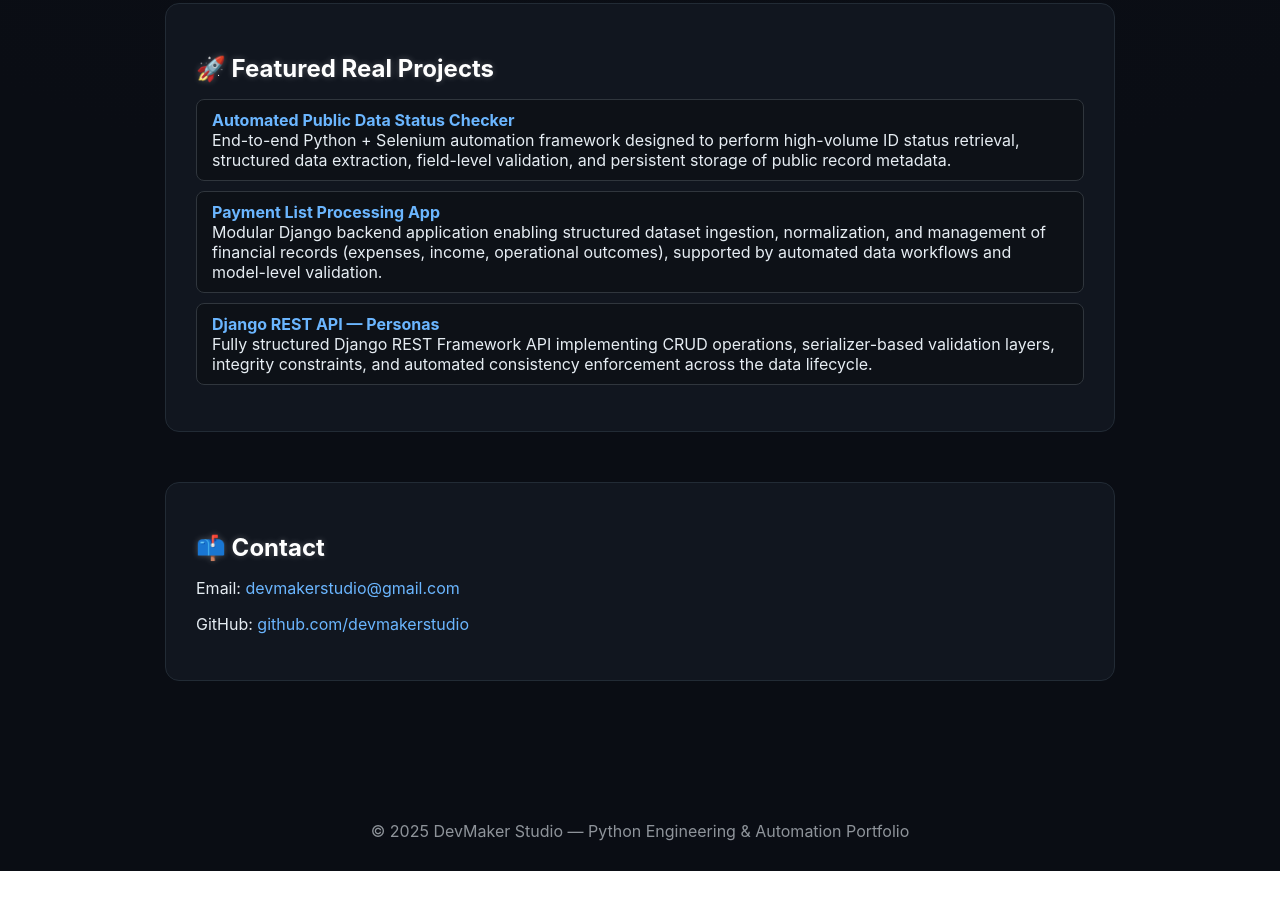
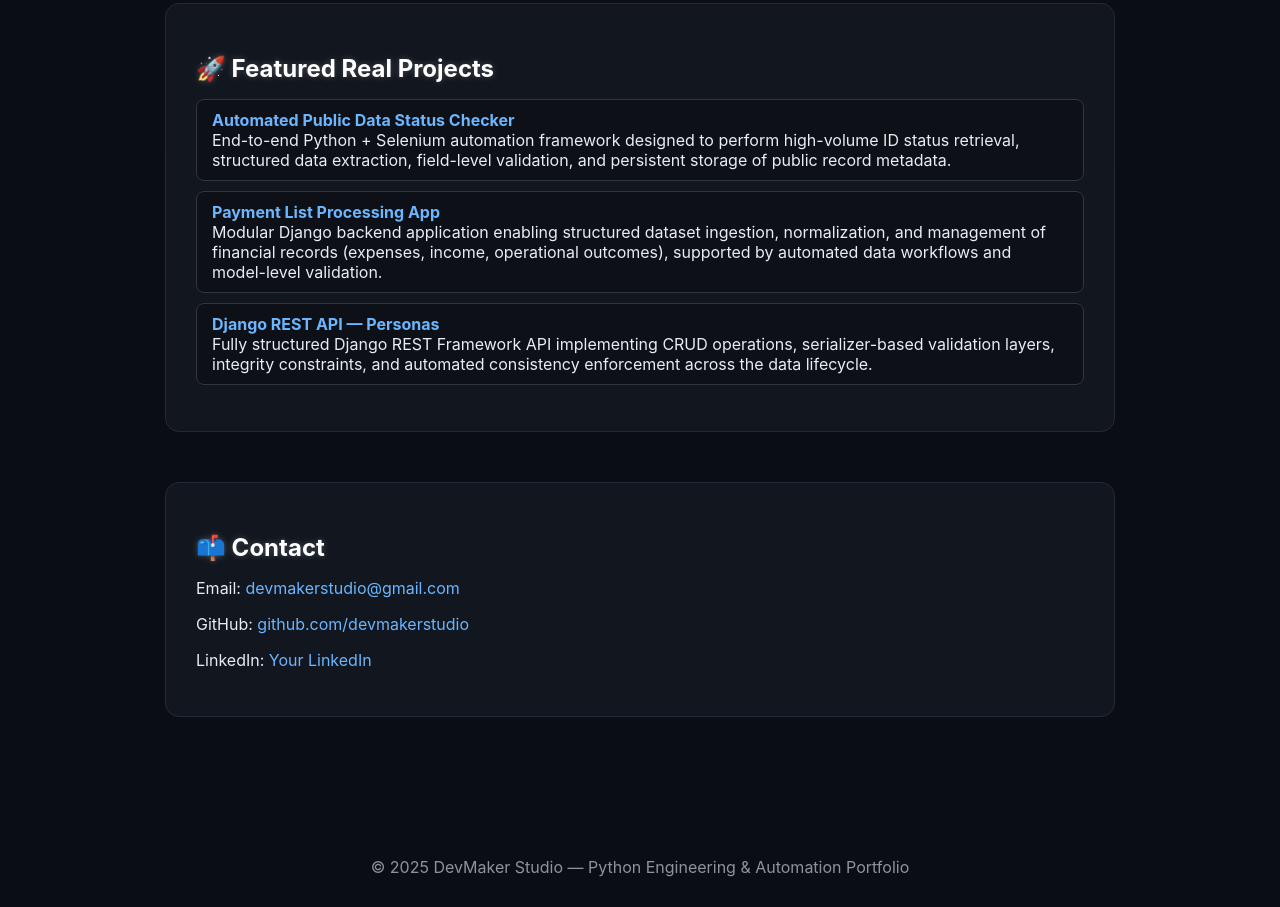
Before and after one commit to devmakerstudio/devmakerstudio.github.io, a plain HTML site: page index.html in a window 1280 px wide. Shown: the part 1518-2425 px from the top of the page. Before the commit the page ends 2389 px from the top, so only its background shows below. Drawn offline with Linux system fonts and the light colour scheme.

Commit message:
Update index.html

```diff
--- a/index.html
+++ b/index.html
@@ -242,6 +242,7 @@ Fully structured Django REST Framework API implementing CRUD operations, seriali
 <h2>📫 Contact</h2>
 <p>Email: <a href="mailto:devmakerstudio@gmail.com">devmakerstudio@gmail.com</a></p>
 <p>GitHub: <a href="https://github.com/devmakerstudio">github.com/devmakerstudio</a></p>
+<p>LinkedIn: <a href="#">Your LinkedIn</a></p>
 </section>
 
 
```
